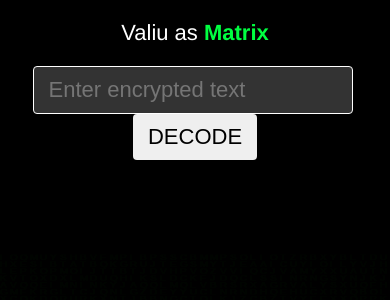
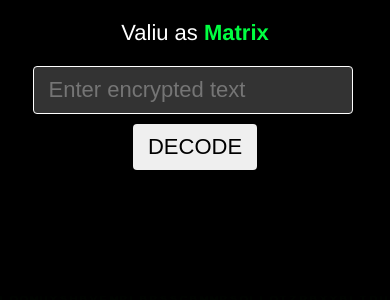
Before and after one commit to Daafaguilar98/ROT13, a Vue app: page / in a window 390 px wide. Shown: the top 300 px of the page. Built offline with nearby package versions, Linux system fonts and the light colour scheme.

Commit message:
new release

```diff
--- a/src/components/HelloWorld.vue
+++ b/src/components/HelloWorld.vue
@@ -149,10 +149,14 @@
 }
 @media(max-width: 900px) {
   .matrix__input{
-    height: 30vh;
+    height: 35vh;
+
+    input{
+      margin-bottom: 10px;
+    }
   }
   .matrix__output{
-    height: 70vh;
+    height: 65vh;
   }
 }
 </style>
```
